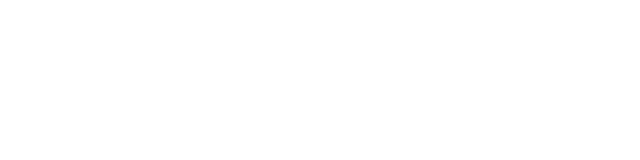
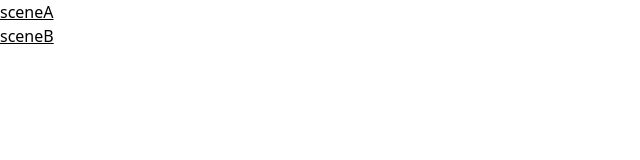
Before and after one commit to LPSCRYPT/webway, a React (Create React App) app in the folder packages/react-app/: page / in a window 1280 px wide. Shown: the top 160 px of the page, without its empty margins (0-640 px from the left). Built offline with nearby package versions, Linux system fonts and the light colour scheme.

Commit message:
added fake token routing

```diff
--- a/packages/react-app/src/App.tsx
+++ b/packages/react-app/src/App.tsx
@@ -1,12 +1,16 @@
-import Root from "./Scene/Root";
+import Scene from "./Scene";
 import { Route, Switch } from "react-router-dom";
+import ScenesList from "./Scene/ScenesList";
 
 const App = ({}: { subgraphUri: string }) => {
   return (
     <div className="w-screen h-screen">
       <Switch>
         <Route path="/:tokenId">
-          <Root />
+          <Scene />
+        </Route>
+        <Route path="/">
+          <ScenesList />
         </Route>
       </Switch>
     </div>
--- /dev/null
+++ b/packages/react-app/src/Scene/ScenesList.tsx
@@ -0,0 +1,46 @@
+import { useEffect, useState } from "react";
+import { Link } from "react-router-dom";
+
+const useScenes = () => {
+  const [scenes, setScenes] = useState<
+    {
+      tokenId: string;
+      name: string;
+    }[]
+  >();
+
+  useEffect(() => {
+    setScenes([
+      {
+        name: "sceneA",
+        tokenId: "asdfasfda",
+      },
+      {
+        name: "sceneB",
+        tokenId: "asdfasdfasdfasdfasdfas",
+      },
+    ]);
+  }, []);
+
+  return scenes;
+};
+
+const ScenesList = () => {
+  const scenes = useScenes();
+
+  if (!scenes) return null;
+
+  return (
+    <ul>
+      {scenes.map(scene => (
+        <li key={scene.tokenId}>
+          <Link to={`/${scene.tokenId}`} className="underline">
+            {scene.name}
+          </Link>
+        </li>
+      ))}
+    </ul>
+  );
+};
+
+export default ScenesList;
```
Also changed, not shown: packages/react-app/src/Scene/index.tsx (line endings or trailing spaces).
